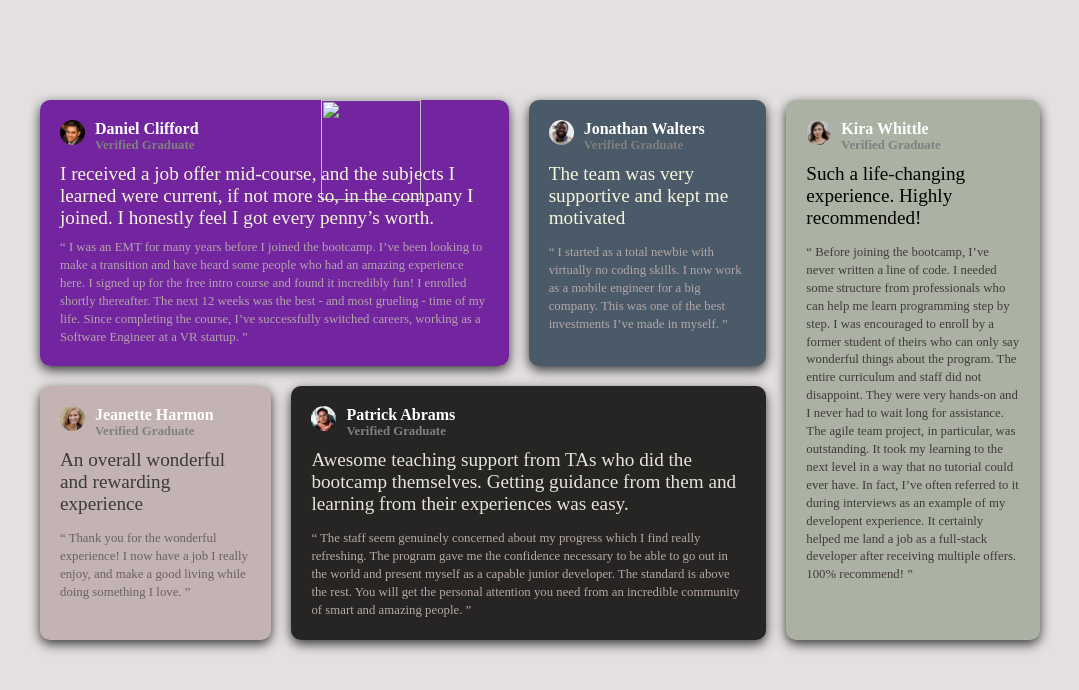
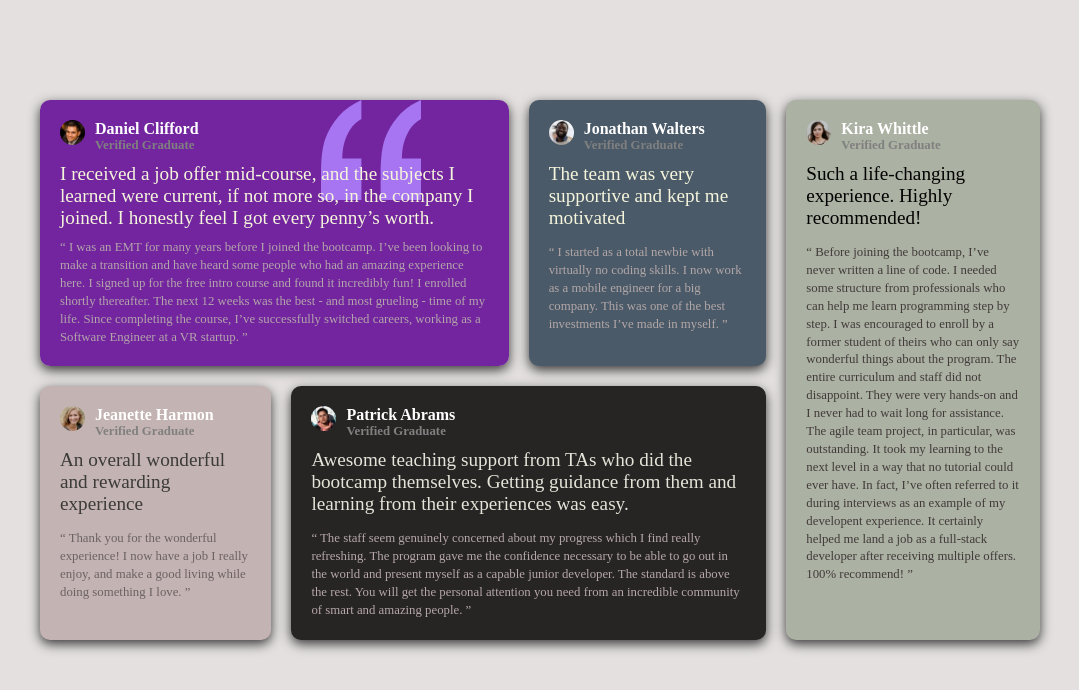
Before and after one commit to Nick331102/Testimonials-Grid-Challenge, a plain HTML site: page index.html in a window 1280 px wide. Shown: the whole page, without its empty margins (100-1179 px from the left). Drawn offline with Linux system fonts and the light colour scheme; the site is published under a folder, as on GitHub Pages, so addresses that start at the root find nothing.

Commit message:
Add files via upload
updating image files

```diff
--- a/index.html
+++ b/index.html
@@ -17,7 +17,7 @@
       <div class="daniel__clifford">
         <img
           class="quotes"
-          src="/images/bg-pattern-quotation.svg"
+          src="images/bg-pattern-quotation.svg"
           alt=""
           class="quotes"
         />
```
